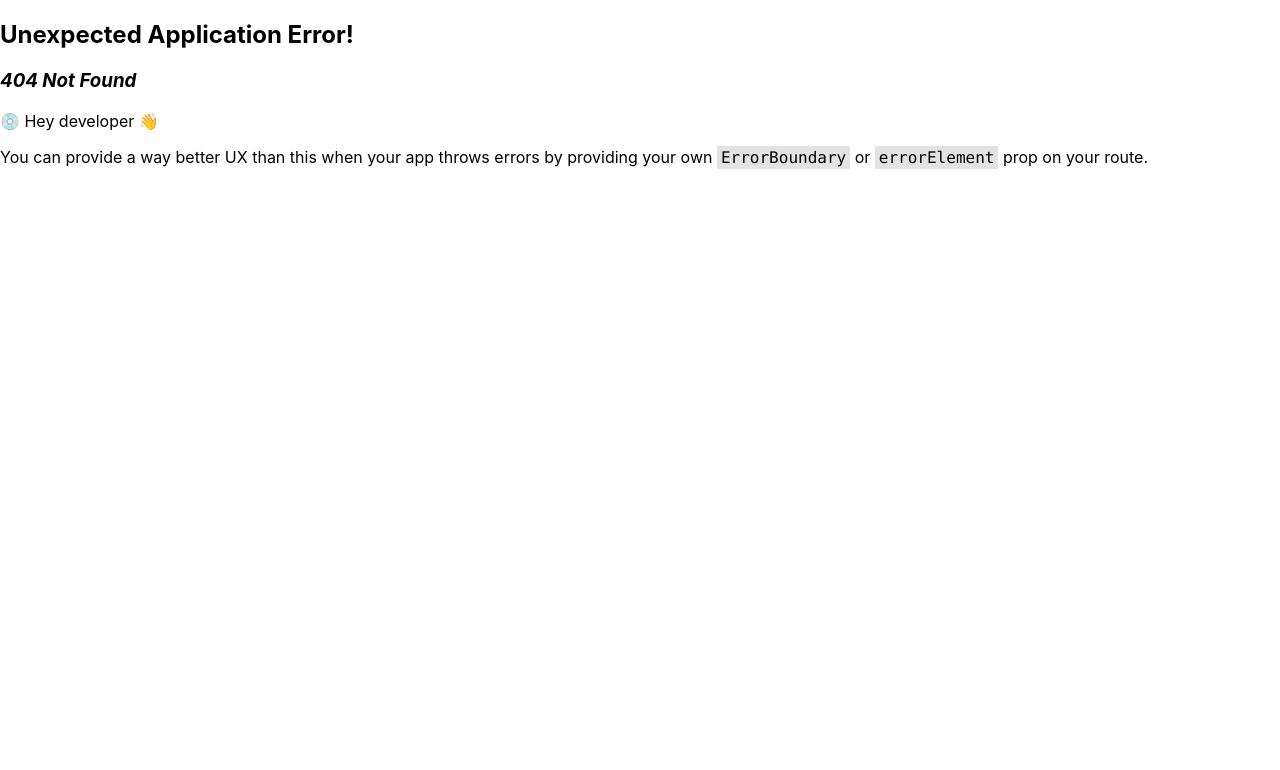
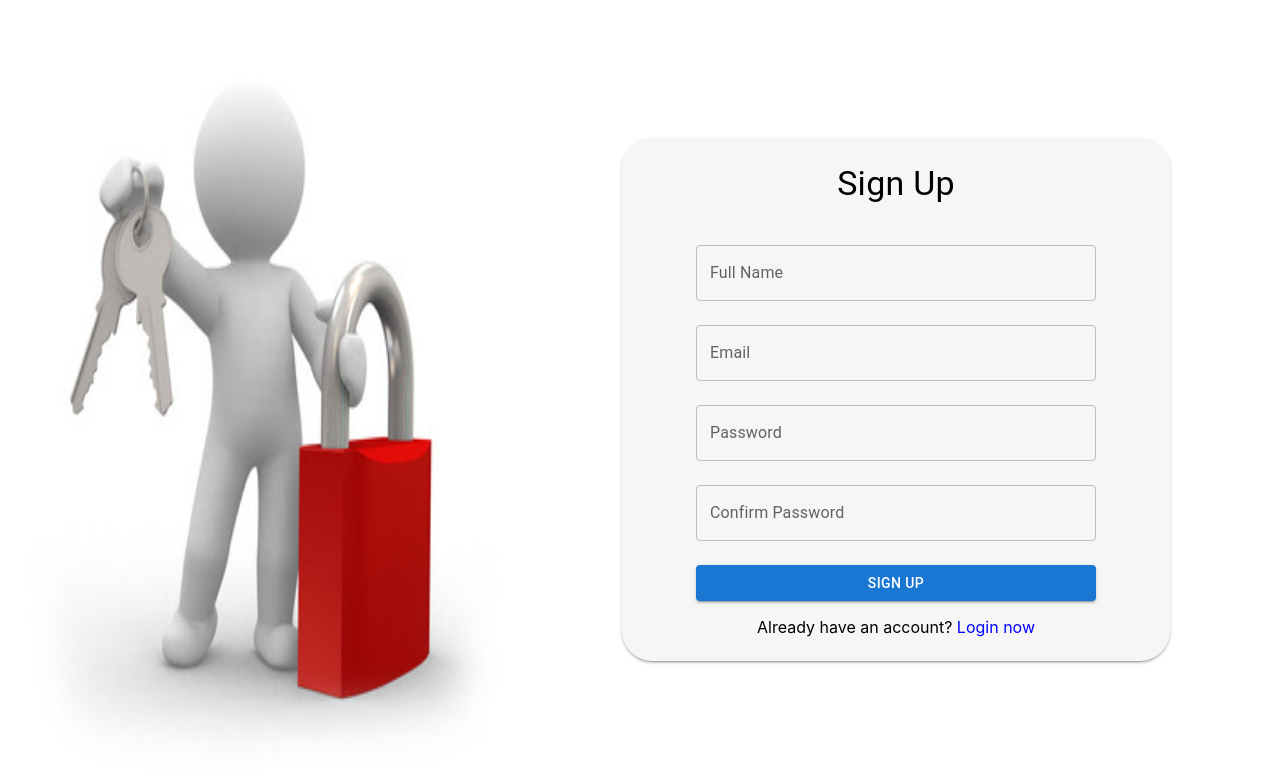
Before and after one commit to buradabhargavi/E-commece-react, a React (Create React App) app: page /signup in a window 1280 px wide. Before the commit this address had no page. Shown: the top 770 px of the page. Built offline with nearby package versions, Linux system fonts and the light colour scheme.

Commit message:
signup ui

```diff
--- a/src/App.js
+++ b/src/App.js
@@ -5,6 +5,7 @@ import Store from "./Pages/Store/Store";
 import ContactUs from "./Pages/Contactus/ContactUs";
 import AboutUs from "./Pages/AboutUs/AboutUs";
 import Login from "./Components/LoginPages/Login";
+import Signup from "./Components/LoginPages/Signup";
 
 const router = createBrowserRouter([
   { path: "/home", element: <Home /> },
@@ -13,6 +14,7 @@ const router = createBrowserRouter([
   { path: "/aboutus", element: <AboutUs /> },
   { path: "/store", element: <Store /> },
   { path: "/login", element: <Login /> },
+  { path: "/signup", element: <Signup /> },
 ]);
 function App() {
   return (
--- a/src/Components/LoginPages/Login.js
+++ b/src/Components/LoginPages/Login.js
@@ -78,14 +78,14 @@ function Login() {
           </Button>
         </form>
         <Box sx={{ mt: 2 }}>
-          <Link to="/forgot-password" underline="none" sx={{ color: "blue" }}>
+          <Link href="/forgot-password" underline="none" sx={{ color: "blue" }}>
             Forgot Password?
           </Link>
         </Box>
         <Box sx={{ mt: 1 }}>
           <span>
             Don't have an account?
-            <Link to="/signup" underline="none" sx={{ color: "blue" }}>
+            <Link href="/signup" underline="none" sx={{ color: "blue" }}>
               Sign up now
             </Link>
           </span>
--- a/src/Components/LoginPages/Signup.js
+++ b/src/Components/LoginPages/Signup.js
@@ -0,0 +1,138 @@
+import React, { useState } from "react";
+import { Box, Button, TextField, Typography, Link } from "@mui/material";
+import { userLogin } from "../../Assets/Images";
+
+function Signup() {
+  const [formData, setFormData] = useState({
+    name: "",
+    email: "",
+    password: "",
+    confirmPassword: "",
+  });
+
+  const handleChange = (e) => {
+    const { name, value } = e.target;
+    setFormData((prevData) => ({
+      ...prevData,
+      [name]: value,
+    }));
+  };
+
+  const handleSubmit = (e) => {
+    e.preventDefault();
+    const { name, email, password, confirmPassword } = formData;
+    if (password !== confirmPassword) {
+      console.error("Passwords do not match!");
+      return;
+    }
+    console.log("Name:", name);
+    console.log("Email:", email);
+    console.log("Password:", password);
+  };
+
+  return (
+    <Box
+      sx={{
+        display: "flex",
+        height: "100vh",
+        width: "100vw",
+        justifyContent: "space-between",
+      }}
+    >
+      <Box
+        sx={{
+          width: { md: "40%" },
+          alignContent: "center",
+          display: { sm: "none", lg: "flex", xs: "none" },
+          textAlign: "center",
+        }}
+      >
+        <img
+          src={userLogin}
+          alt="login"
+          style={{ maxWidth: "100%", height: "auto" }}
+        />
+      </Box>
+      <Box
+        sx={{
+          display: "flex",
+          flexDirection: "column",
+          width: "500px",
+          maxWidth: "500px",
+          height: "auto",
+          margin: "auto",
+          justifyContent: "center",
+          alignItems: "center",
+          backgroundColor: "#F6F6F6",
+          boxShadow: 2,
+          borderRadius: "30px",
+          padding: 3,
+        }}
+      >
+        <Typography variant="h4" sx={{ mb: 3 }}>
+          Sign Up
+        </Typography>
+
+        <form onSubmit={handleSubmit} style={{ width: "100%", maxWidth: 400 }}>
+          <TextField
+            label="Full Name"
+            type="text"
+            fullWidth
+            margin="normal"
+            name="name"
+            value={formData.name}
+            onChange={handleChange}
+          />
+          <TextField
+            label="Email"
+            type="email"
+            fullWidth
+            margin="normal"
+            name="email"
+            value={formData.email}
+            onChange={handleChange}
+          />
+          <TextField
+            label="Password"
+            type="password"
+            fullWidth
+            margin="normal"
+            name="password"
+            value={formData.password}
+            onChange={handleChange}
+          />
+          <TextField
+            label="Confirm Password"
+            type="password"
+            fullWidth
+            margin="normal"
+            name="confirmPassword"
+            value={formData.confirmPassword}
+            onChange={handleChange}
+          />
+
+          <Button
+            type="submit"
+            variant="contained"
+            color="primary"
+            fullWidth
+            sx={{ mt: 2 }}
+          >
+            Sign Up
+          </Button>
+        </form>
+
+        <Box sx={{ mt: 2 }}>
+          <span>
+            Already have an account?{" "}
+            <Link href="/login" underline="none" sx={{ color: "blue" }}>
+              Login now
+            </Link>
+          </span>
+        </Box>
+      </Box>
+    </Box>
+  );
+}
+
+export default Signup;
```
